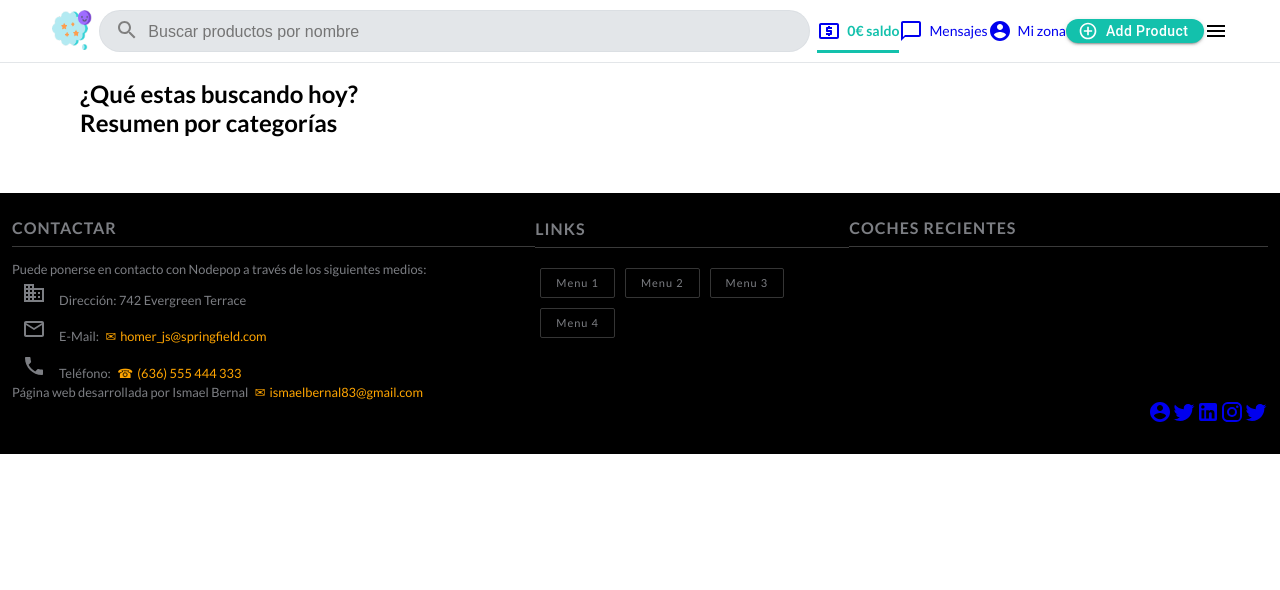
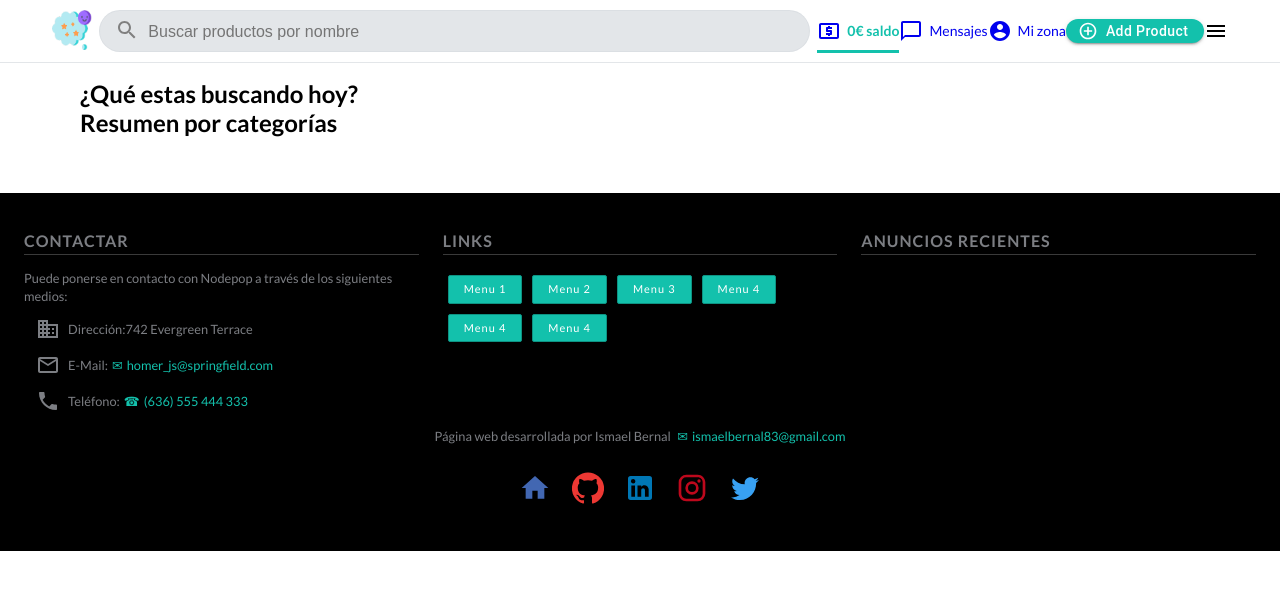
Before and after one commit to IsmaelB83/keepcoding-react-wallakeep, a React (Create React App) app: page / in a window 1280 px wide. Shown: the top 590 px of the page. Built offline with nearby package versions, Linux system fonts and the light colour scheme.

Commit message:
Footer terminado. A falta de la sección de anuncios recientes

```diff
--- a/package.json
+++ b/package.json
@@ -4,10 +4,9 @@
   "version": "0.1.0",
   "private": true,
   "dependencies": {
-    "@material-ui/core": "^4.5.0",
-    "@material-ui/icons": "^4.4.3",
+    "@material-ui/core": "^4.5.1",
+    "@material-ui/icons": "^4.5.1",
     "axios": "^0.19.0",
-    "material-ui-icons": "^1.0.0-beta.36",
     "react": "^16.10.2",
     "react-dom": "^16.10.2",
     "react-router-dom": "^5.1.2",
--- a/src/components/Footer/Footer.css
+++ b/src/components/Footer/Footer.css
@@ -8,14 +8,71 @@
     line-height: .9rem;
 }
 
+.Footer__row {
+    margin-bottom: 1.5rem;
+}
+
+.Footer__content {
+    margin-bottom: 1rem;
+}
+
+.Footer__content p {
+    line-height: 1.1rem;
+}
+
+.Footer__content--center {
+    display: flex;
+    flex-direction: row;
+    flex-wrap: wrap;
+}
+
+.Footer__title {
+    letter-spacing: 1px;
+    border-bottom: solid 1px #3a3a3a;
+    padding-bottom: 5px;
+    font-size: 1rem;
+    line-height: 1rem;
+    margin-bottom: 15px;
+    text-transform: uppercase;
+}
+
+.Footer__block {
+    display: flex;
+    flex-direction: row;
+    align-items: center;
+    padding: .75rem 0 0 .75rem;
+
+}
+
+.Footer__link {
+    display: inline-block;
+    margin: 5px;
+    padding: 6px 15px;
+    font-size: 11px;
+    letter-spacing: 1px;
+    border-radius: 2px;
+    text-transform: capitalize;
+    background: var(--main-color);
+    border: 1px solid var(--main-color-dark);
+    color: white;
+}
+
+
+.Footer__link:hover {
+    background: var(--main-color-dark);
+    border-color: var(--main-color);
+    color: white;
+}
+
+/**
+ * Links del footer
+ */
 .Footer a[href^="tel:"], .Footer a[href^="mailto:"] {
-    color: orange;
-    text-decoration: none;
+    color: var(--main-color);
 }
 
 .Footer a[href^="tel:"]:hover, .Footer a[href^="mailto:"]:hover {
-    color: orangered;
-    text-decoration: none;
+    color: var(--main-color-dark);
 }
 
 .Footer a[href^="tel:"]:before {
@@ -27,68 +84,3 @@
     content: "\2709";
     margin: 0 4px;
 }
-
-.Footer .Footer-item .title {
-    letter-spacing: 1px;
-    font-weight: 600;
-    border-bottom: solid 1px #3a3a3a;
-    padding-bottom: 10px;
-    font-size: 16px;
-    margin: 0 0 15px;
-    text-transform: uppercase;
-}
-
-.Footer .Footer-item .Footer-contact-block {
-    margin-left: 5px;
-    padding: 5px;
-}
-
-.Footer .Footer-item .Footer-contact-block p {
-    display: inline;
-    margin-left: 3px;
-    padding: 10px;
-}
-
-.Footer .Footer-item ul {
-    margin: 0;
-    padding: 0;
-    list-style: none;
-    margin-block-start: 1em;
-    margin-block-end: 1em;
-    margin-inline-start: 0px;
-    margin-inline-end: 0px;
-    padding-inline-start: 40px;
-}
-
-.Footer-item.links {
-    line-height: 16px;
-    letter-spacing: 0.5px;
-}
-
-.Footer-item .spinner {
-    margin-bottom: 5px;
-    width: 50px;
-}
-
-.Footer-item h3 {
-    font-size: 1.0rem;
-    text-transform: uppercase;
-    color: #3d3d3d;
-}
-
-.Footer .Footer-link {
-    display: inline-block;
-    margin: 5px;
-    border: 1px solid #353535;
-    padding: 6px 15px;
-    font-size: 11px;
-    letter-spacing: 1px;
-    color: #7c7e83;
-    border-radius: 2px;
-    text-transform: capitalize;
-}
-
-.Footer .Footer-link:hover {
-    background: #7c7e83;
-    color: #cccccc;
-}
--- a/src/components/Footer/Footer.js
+++ b/src/components/Footer/Footer.js
@@ -23,38 +23,24 @@ export default class Footer extends Component {
         return (
             <footer className='Footer'>
                 <Container>
-                    <Grid container spacing={3}>
-                        <Grid xs={12} sm={6} lg={5} className="Footer-item mt-3 mt-lg-0">
-                            <h2 className="title">Contactar</h2>
-                            <p>Puede ponerse en contacto con Nodepop a través de los siguientes medios:</p>
-                            <div className="Footer-contact-block">
-                                <BusinessIcon />
-                                <p><span>Dirección: </span>742 Evergreen Terrace</p>
-                            </div>
-                            <div className="Footer-contact-block">
-                                <MailOutlineIcon />
-                                <p><span>E-Mail: </span><a href="mailto: homer_js@springfield.com">homer_js@springfield.com</a></p>
-                            </div>
-                            <div className="Footer-contact-block">
-                                <PhoneIcon />
-                                <p><span>Teléfono: </span><a href="tel:+(1)636555444333">(636) 555 444 333</a></p>
-                            </div>
+                    <Grid container spacing={3} className='Footer__row'>
+                        <Grid item xs={12} sm={4} lg={4} className='Footer-item mt-3 mt-lg-0'>
+                           <FooterAddress/>
                         </Grid>
-                        <Grid xs={12} sm={6} lg={3} className="Footer-item links mt-3 mt-lg-0">
-                            <h2 className="title">Links</h2>
-                            <a className="Footer-link" href='/'>Menu 1</a>
-                            <a className="Footer-link" href='/'>Menu 2</a>
-                            <a className="Footer-link" href='/'>Menu 3</a>
-                            <a className="Footer-link" href='/'>Menu 4</a>
+                        <Grid item xs={12} sm={4} lg={4} className='Footer-item links mt-3 mt-lg-0'>
+                            <FooterLinks/>
                         </Grid>
-                        <Grid xs={12} sm={12} lg={4} className="Footer-item mt-3 mt-lg-0">
-                            <h2 className="title">Coches recientes</h2>
+                        <Grid item xs={12} sm={4} lg={4} className='Footer-item mt-3 mt-lg-0'>
+                            <FooterRecentProducts/>
                         </Grid>
-
-                        <Grid xs={12}>
-                            <p>Página web desarrollada por Ismael Bernal <a href="mailto:ismaelbernal83@gmail.com">ismaelbernal83@gmail.com</a></p>
+                    </Grid>
+                    <Grid container justify='center' className='Footer__row'>
+                        <Grid item>
+                            <p>Página web desarrollada por Ismael Bernal <a href='mailto:ismaelbernal83@gmail.com'>ismaelbernal83@gmail.com</a></p>
                         </Grid>
-                        <Grid xs={12}>
+                    </Grid>
+                    <Grid container justify='center'>
+                        <Grid item>
                             <SocialLinks />
                         </Grid>
                     </Grid>
@@ -63,3 +49,61 @@ export default class Footer extends Component {
         );
     }
 }
+
+/**
+ * Sección de dirección del footer
+ */
+function FooterAddress() {
+    return (
+        <div className='Footer__section'>
+            <h2 className='Footer__title'>Contactar</h2>
+            <div className='Footer__content'>
+                <p>Puede ponerse en contacto con Nodepop a través de los siguientes medios:</p>
+                <div className='Footer__block'>
+                    <BusinessIcon className='mr-1'/>
+                    <span>Dirección: </span>742 Evergreen Terrace
+                </div>
+                <div className='Footer__block'>
+                    <MailOutlineIcon className='mr-1'/>
+                    <span>E-Mail: </span><a href='mailto: homer_js@springfield.com'>homer_js@springfield.com</a>
+                </div>
+                <div className='Footer__block'>
+                    <PhoneIcon className='mr-1'/>
+                    <span>Teléfono: </span><a href='tel:+(1)636555444333'>(636) 555 444 333</a>
+                </div>
+            </div>
+        </div>
+    );
+}
+
+/**
+ * Sección de links del footer
+ */
+function FooterLinks() {
+    return (
+        <div className='Footer__section'>
+            <h2 className='Footer__title'>Links</h2>
+            <div className='Footer__content Footer__content--center'>
+                <a className='Footer__link' href='/'>Menu 1</a>
+                <a className='Footer__link' href='/'>Menu 2</a>
+                <a className='Footer__link' href='/'>Menu 3</a>
+                <a className='Footer__link' href='/'>Menu 4</a>
+                <a className='Footer__link' href='/'>Menu 4</a>
+                <a className='Footer__link' href='/'>Menu 4</a>
+            </div>
+        </div>
+    );
+}
+
+/**
+ * Sección de links del footer
+ */
+function FooterRecentProducts() {
+    return (
+        <div className='Footer__section'>
+            <h2 className='Footer__title'>Anuncios recientes</h2>
+            <div className='Footer__content'>
+            </div>
+        </div>
+    );
+}
--- a/src/components/links/SocialLinks/SocialLinks.css
+++ b/src/components/links/SocialLinks/SocialLinks.css
@@ -1,41 +1,24 @@
-.social-icons-panel {
-    display: flex;
-    flex-direction: row;
-    justify-content: flex-end;
-    align-items: flex-end;
+.SocialLinks {
+    display: grid;
+    grid-template-columns: repeat(5, auto);
+    grid-gap: .75rem;
 }
 
-.social-icons-panel .social-phone {
-    margin: 0;
-    padding: 0;
-    color: white;
-    font-weight: bold;
-    font-size: .85rem;
-    line-height: 1rem;
+.SocialLinks__link {
+    padding: .2rem;
+    border-radius: 2px;
+    border: 1px solid transparent;
 }
 
-.social-icons-panel .social-phone:hover {
-    color: orange;
-    text-decoration: none;
+.SocialLinks__link svg { font-size: 2rem;}
+
+.SocialLinks__link--facebook { color: #4267b2; }
+.SocialLinks__link--twitter { color: #38A1F3; }
+.SocialLinks__link--github { color: #ED3833; }
+.SocialLinks__link--linkedin { color: #0077B5; }
+.SocialLinks__link--instagram { color: #BD081C; }
+
+.SocialLinks__link:hover {
+    border: 1px solid var(--main-color);
+    background-color: rgba(168, 245, 236, 0.3);
 }
-
-.inner-border {
-    border: 1.5px solid white;
-    -webkit-box-shadow: inset 0px 0px 0px 1px white;
-    -moz-box-shadow: inset 0px 0px 0px 1px white;
-    box-shadow: inset 0px 0px 0px 1px white;
-    box-sizing: border-box;
-}
-
-/* Responsive */
-@media (max-width: 1024px) {
-    .social-icons-panel {
-        padding: 8px 20px;
-    }
-}
-
-@media (max-width: 575px) {
-    .social-icons-panel {
-        padding: 0;
-    }
-}
--- a/src/components/links/SocialLinks/SocialLinks.js
+++ b/src/components/links/SocialLinks/SocialLinks.js
@@ -1,10 +1,10 @@
 /* Import node modules */
 import React, { Component } from 'react';
-//import GitHubIcon from '@material-ui/icons/GitHub'; // Bug - https://github.com/mui-org/material-ui/issues/17792
+import GitHubIcon from '@material-ui/icons/GitHub'; // Bug - https://github.com/mui-org/material-ui/issues/17792
 import TwitterIcon from '@material-ui/icons/Twitter';
 import LinkedInIcon from '@material-ui/icons/LinkedIn';
 import InstagramIcon from '@material-ui/icons/Instagram';
-import AccountCircleIcon from '@material-ui/icons/AccountCircle';
+import HomeIcon from '@material-ui/icons/Home';
 /* Import own modules */
 /* CSS Import */
 import './SocialLinks.css';
@@ -18,20 +18,20 @@ export default class SocialLinks extends Component {
      */
     render() {
         return (
-            <div className='social-icons-panel'>
-                <a class='social-icon' href='https://laestanciaazul.com'>
-                    <AccountCircleIcon />
+            <div className='SocialLinks'>
+                <a class='SocialLinks__link SocialLinks__link--facebook' href='https://laestanciaazul.com'>
+                    <HomeIcon />
                 </a>
-                <a class='social-icon' href='https://github.com/IsmaelB83'>
-                    <TwitterIcon />
+                <a class='SocialLinks__link SocialLinks__link--github' href='https://github.com/IsmaelB83'>
+                    <GitHubIcon />
                 </a>
-                <a class='social-icon' href='https://www.linkedin.com/in/ismael-bernal-10497a51/'>
+                <a class='SocialLinks__link SocialLinks__link--linkedin' href='https://www.linkedin.com/in/ismael-bernal-10497a51/'>
                     <LinkedInIcon />
                 </a>
-                <a class='social-icon' href='https://www.instagram.com/isma83_/'>
+                <a class='SocialLinks__link SocialLinks__link--instagram' href='https://www.instagram.com/isma83_/'>
                     <InstagramIcon />
                 </a>
-                <a class='social-icon' href='https://twitter.com/Ismab83'>
+                <a class='SocialLinks__link SocialLinks__link--twitter' href='https://twitter.com/Ismab83'>
                     <TwitterIcon />
                 </a>
             </div>
--- a/src/index.css
+++ b/src/index.css
@@ -41,3 +41,10 @@ img, embed, object, video {
   --main-white: rgb(250, 250, 250);
   --main-black: rgb(2, 2, 2);
 }
+
+/**
+ * CSS Utility classes
+ */
+ .p-1 { padding: .50rem !important; }
+
+ .mr-1 { margin-right: .50rem !important; }
```
Also changed, not shown: 1 other file (tests, documents, lock files or other folders).
